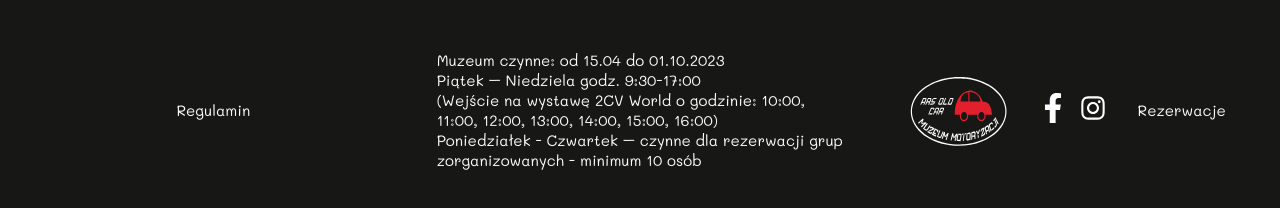
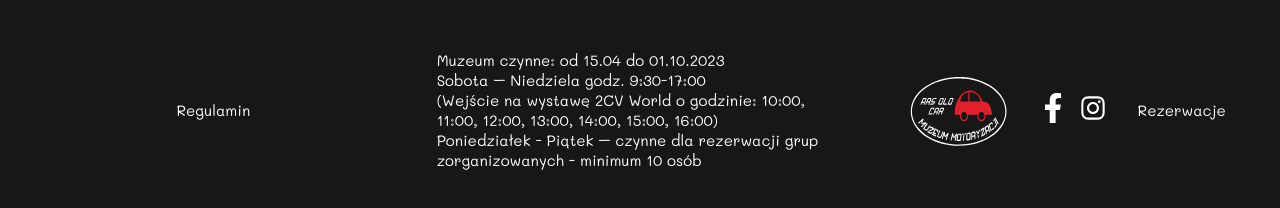
Before and after one commit to damian-guh/ars-old-car, a Next.js app: page /qr in a window 1280 px wide. Shown: the part 870-1078 px from the top of the page. Built offline with nearby package versions, Linux system fonts and the light colour scheme.

Commit message:
chore: update opening hours

```diff
--- a/src/components/Layout/Footer/index.tsx
+++ b/src/components/Layout/Footer/index.tsx
@@ -60,13 +60,13 @@ const Footer = () => (
     </LawSection>
     <OpeningHoursSection>
       <p>Muzeum czynne: od 15.04 do 01.10.2023</p>
-      <p>Piątek – Niedziela godz. 9:30-17:00</p>
+      <p>Sobota – Niedziela godz. 9:30-17:00</p>
       <p>
         (Wejście na wystawę 2CV World o godzinie: 10:00, 11:00, 12:00, 13:00,
         14:00, 15:00, 16:00)
       </p>
       <p>
-        Poniedziałek - Czwartek – czynne dla rezerwacji grup zorganizowanych -
+        Poniedziałek - Piątek – czynne dla rezerwacji grup zorganizowanych -
         minimum 10 osób
       </p>
     </OpeningHoursSection>
--- a/src/utils/constants/index.ts
+++ b/src/utils/constants/index.ts
@@ -43,9 +43,9 @@ export const PRICING_SECTION_TEXT = [
     title: 'Godziny otwarcia i wydarzenia',
     details: [
       'Muzeum czynne: od 15.04 do 01.10.2023',
-      'Piątek – Niedziela godz. 9:30-17:00',
+      'Sobota – Niedziela godz. 9:30-17:00',
       '(Wejście na wystawę 2CV World o godzinie: 10:00, 11:00, 12:00, 13:00, 14:00, 15:00, 16:00)',
-      'Poniedziałek - Czwartek – czynne dla rezerwacji grup zorganizowanych - minimum 10 osób',
+      'Poniedziałek - Piątek – czynne dla rezerwacji grup zorganizowanych - minimum 10 osób',
     ],
   },
   {
```
